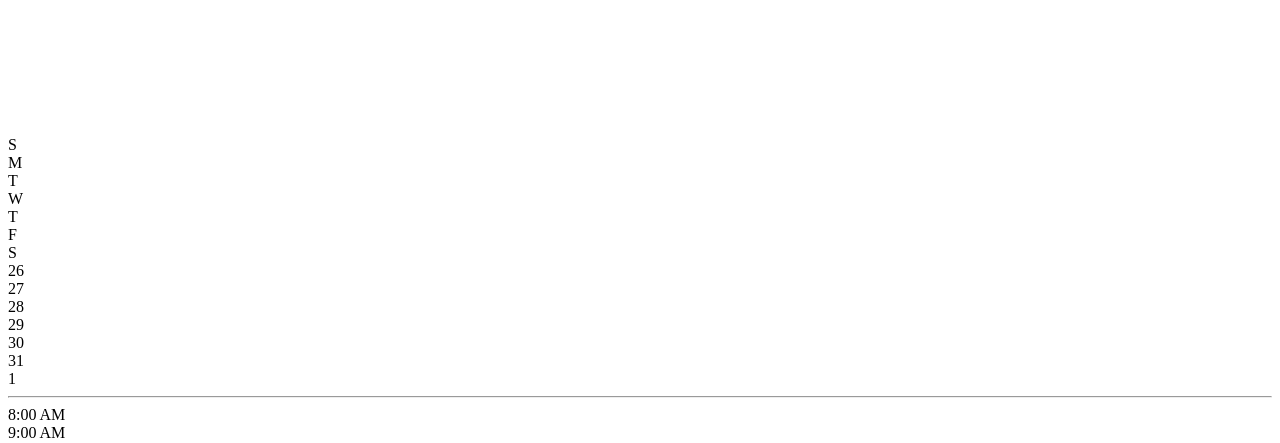
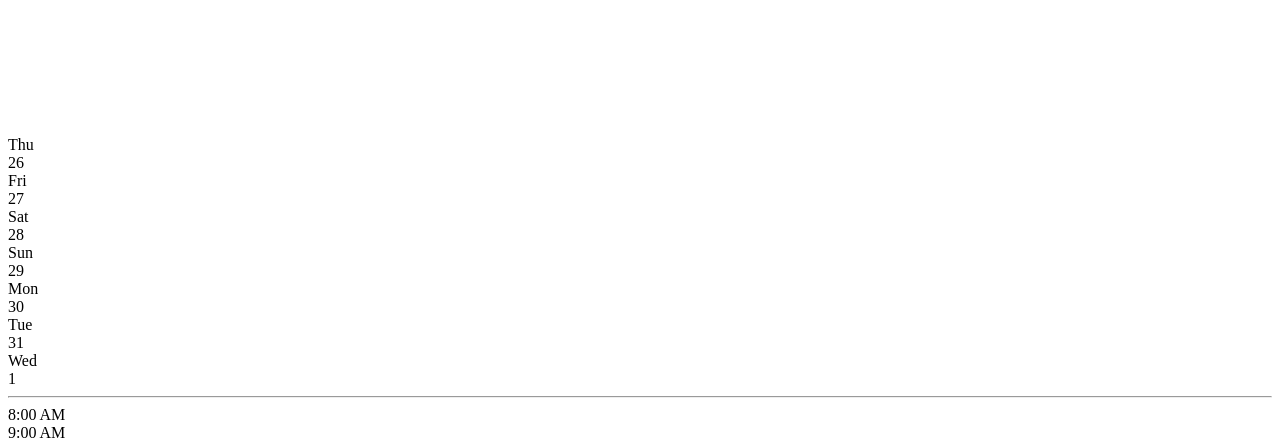
Before and after one commit to anandp1/cpsc-481, a Next.js app: page /showtime in a window 1280 px wide. Shown: the part 2900-3343 px from the top of the page. Built offline with nearby package versions, Linux system fonts and the light colour scheme.

Commit message:
Showtime and Seating pages

```diff
--- a/src/components/showtime/showtime-calendar.jsx
+++ b/src/components/showtime/showtime-calendar.jsx
@@ -2,6 +2,18 @@
 
 import React from "react";
 import { addDays, format } from "date-fns";
+
+const ShowtimeCalendar = () => {
+  return (
+    <div className="p-4 border border-gray-300 rounded-lg">
+      <div className="grid grid-cols-7 gap-2 text-center">
+        {generateDatesHTML()}
+      </div>
+      <hr className="my-2 border-t border-gray-300" />
+      {generateTimesHTML()}
+    </div>
+  );
+};
 
 function generateDatesHTML() {
   const startDate = new Date();
@@ -9,10 +21,12 @@ function generateDatesHTML() {
 
   for (let i = 0; i < 7; i++) {
     const date = addDays(startDate, i);
-    const day = format(date, "d");
+    const day = format(date, "E");
+    const formattedDate = format(date, "d");
     datesHTML.push(
       <div key={i} className="border border-gray-300 p-2">
-        {day}
+        <div className="font-bold">{day}</div>
+        {formattedDate}
       </div>
     );
   }
@@ -30,40 +44,27 @@ function generateTimesHTML() {
     "8:30 PM",
     "11:00 PM",
   ];
-  const timesHTML = [];
+  const timeColumns = [];
 
-  for (let i = 0; i < times.length; i++) {
-    timesHTML.push(
-      <div key={i} className="grid grid-cols-7 gap-2">
-        {times.map((time, j) => (
-          <div key={j} className="border border-gray-300 p-2">
-            {time}
-          </div>
-        ))}
+  for (let i = 0; i < 7; i++) {
+    const timesColumn = times.map((time,j) => (
+      <div key={i} className="border border-gray-300 p-2">
+        {time}
+      </div>
+    ));
+
+
+    timeColumns.push(
+      <div key={i} className="grid grid-rows-7 gap-1">
+        {timesColumn}
       </div>
     );
   }
 
-  return timesHTML;
-}
-
-const ShowtimeCalendar = () => {
   return (
-    <div className="p-4 border border-gray-300 rounded-lg">
-      <div className="grid grid-cols-7 gap-2 text-center">
-        <div className="font-bold">S</div>
-        <div className="font-bold">M</div>
-        <div className="font-bold">T</div>
-        <div className="font-bold">W</div>
-        <div className="font-bold">T</div>
-        <div className="font-bold">F</div>
-        <div className="font-bold">S</div>
-        {generateDatesHTML()}
-      </div>
-      <hr className="my-2 border-t border-gray-300" />
-      {generateTimesHTML()}
+    <div className="grid grid-cols-7 gap-2" style={{width: "1000px", height: "650px"}}>
+      {timeColumns}
     </div>
   );
-};
-
+}
 export default ShowtimeCalendar;
--- a/src/pages/showtime.jsx
+++ b/src/pages/showtime.jsx
@@ -14,7 +14,7 @@ export default function Showtime() {
   return (
     <>
       <Layout>
-        {isMovieModalOpen && (
+      {isMovieModalOpen && (
           <MovieModal
             isMovieModalOpen={isMovieModalOpen}
             handleClose={handleClose}
```
Also changed, not shown: src/components/seating/buttonGrid.jsx (added, +18 -0 lines), src/components/seating/seating_chart.jsx (added, +35 -0 lines), src/pages/seating.jsx (added, +36 -0 lines).
